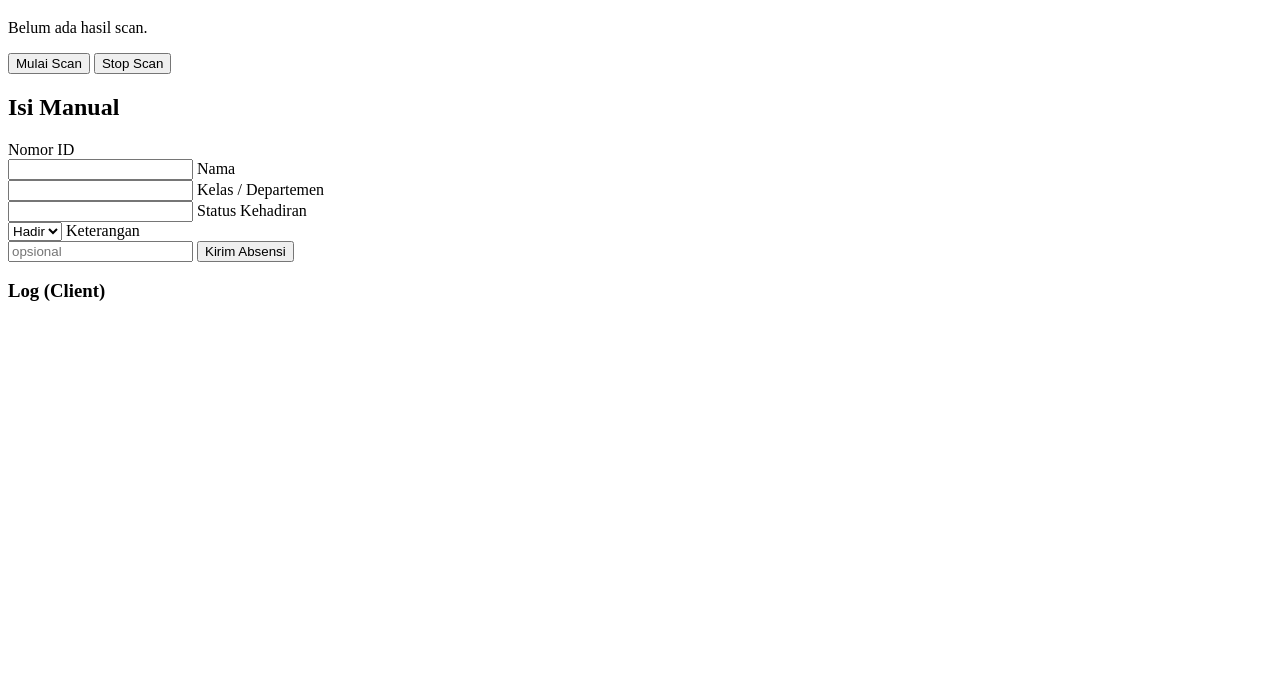
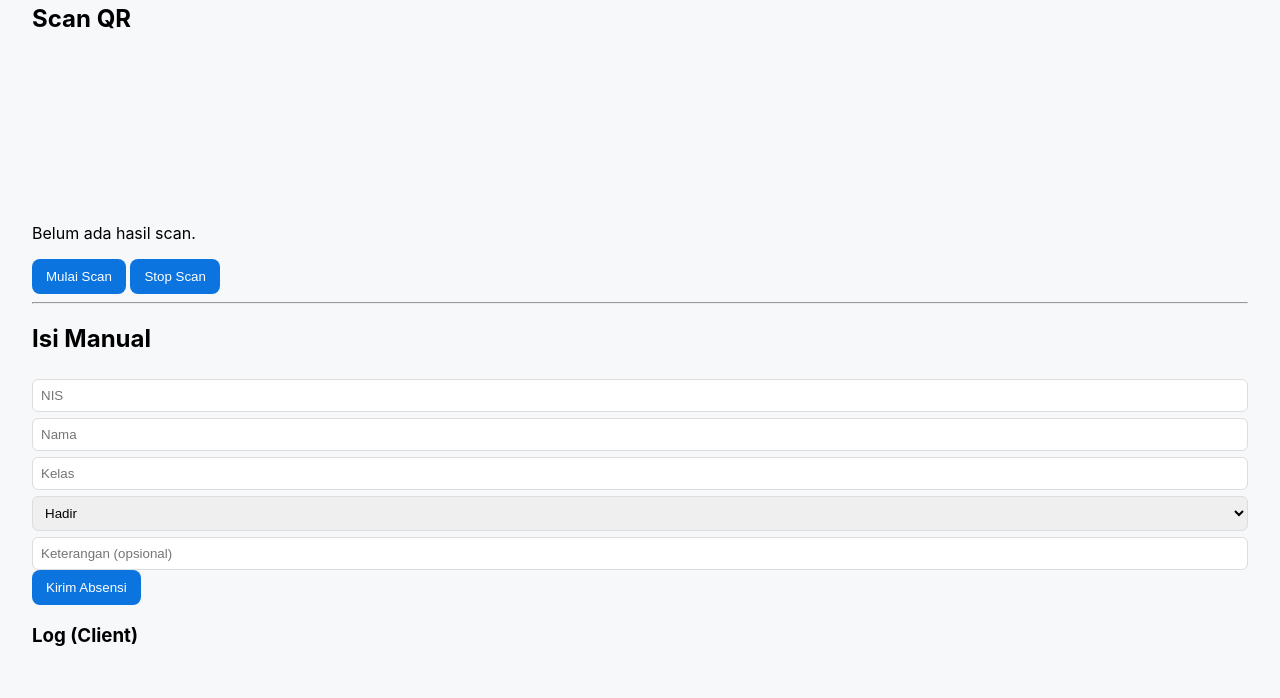
Before and after one commit to wiradhrm2-netizen/weebsite, a website: page index.html in a window 1280 px wide. Shown: the part 108-806 px from the top of the page. Drawn offline with Linux system fonts and the light colour scheme; a script that the page names is missing.

Commit message:
Update index.html

```diff
--- a/index.html
+++ b/index.html
@@ -1,57 +1,48 @@
-<!doctype html>
+<!DOCTYPE html>
 <html lang="id">
 <head>
-<meta charset="utf-8" />
-<meta name="viewport" content="width=device-width,initial-scale=1" />
-<title>Absensi - Scan QR atau Isi Manual</title>
-<link rel="stylesheet" href="styles.css" />
-<script src="https://unpkg.com/html5-qrcode@2.3.7/minified/html5-qrcode.min.js"></script>
+    <meta charset="UTF-8">
+    <meta name="viewport" content="width=device-width, initial-scale=1.0">
+    <title>Absensi Kelas</title>
+    <link rel="stylesheet" href="style.css">
+
+    <!-- Instascan -->
+    <script src="https://rawgit.com/schmich/instascan-builds/master/instascan.min.js"></script>
 </head>
 <body>
-<main class="card">
-<h1>Absensi Sekolah / Kantor</h1>
 
+<div class="container">
+    <h1>Absensi Kelas</h1>
 
-<section class="half">
-<h2>Scan QR</h2>
-<div id="reader" style="width:100%"></div>
-<p id="scan-result">Belum ada hasil scan.</p>
-<button id="start-scan">Mulai Scan</button>
-<button id="stop-scan">Stop Scan</button>
-</section>
+    <h2>Scan QR</h2>
+    <video id="preview"></video>
+    <p id="scanResult">Belum ada hasil scan.</p>
 
+    <button id="startScan">Mulai Scan</button>
+    <button id="stopScan">Stop Scan</button>
 
-<section class="half">
-<h2>Isi Manual</h2>
-<form id="manual-form">
-<label>Nomor ID<br><input name="id" required /></label>
-<label>Nama<br><input name="name" required /></label>
-<label>Kelas / Departemen<br><input name="class" /></label>
+    <hr>
 
+    <h2>Isi Manual</h2>
 
-<label>Status Kehadiran<br>
-<select name="status" required>
-<option value="hadir">Hadir</option>
-<option value="izin">Izin</option>
-<option value="sakit">Sakit</option>
-</select>
-</label>
+    <input id="manualId" placeholder="NIS">
+    <input id="manualNama" placeholder="Nama">
+    <input id="manualKelas" placeholder="Kelas">
 
+    <select id="manualStatus">
+        <option value="Hadir">Hadir</option>
+        <option value="Izin">Izin</option>
+        <option value="Sakit">Sakit</option>
+    </select>
 
-<label>Keterangan<br><input name="note" placeholder="opsional" /></label>
-<button type="submit">Kirim Absensi</button>
-</form>
-<p id="form-status"></p>
-</section>
+    <input id="manualKet" placeholder="Keterangan (opsional)">
 
+    <button id="kirimManual">Kirim Absensi</button>
 
-<section class="log">
-<h3>Log (Client)</h3>
-<pre id="log"></pre>
-</section>
-</main>
+    <h3>Log (Client)</h3>
+    <div id="log"></div>
+</div>
 
-
-<script src="app.js"></script>
+<script src="script.js"></script>
 </body>
 </html>
```
